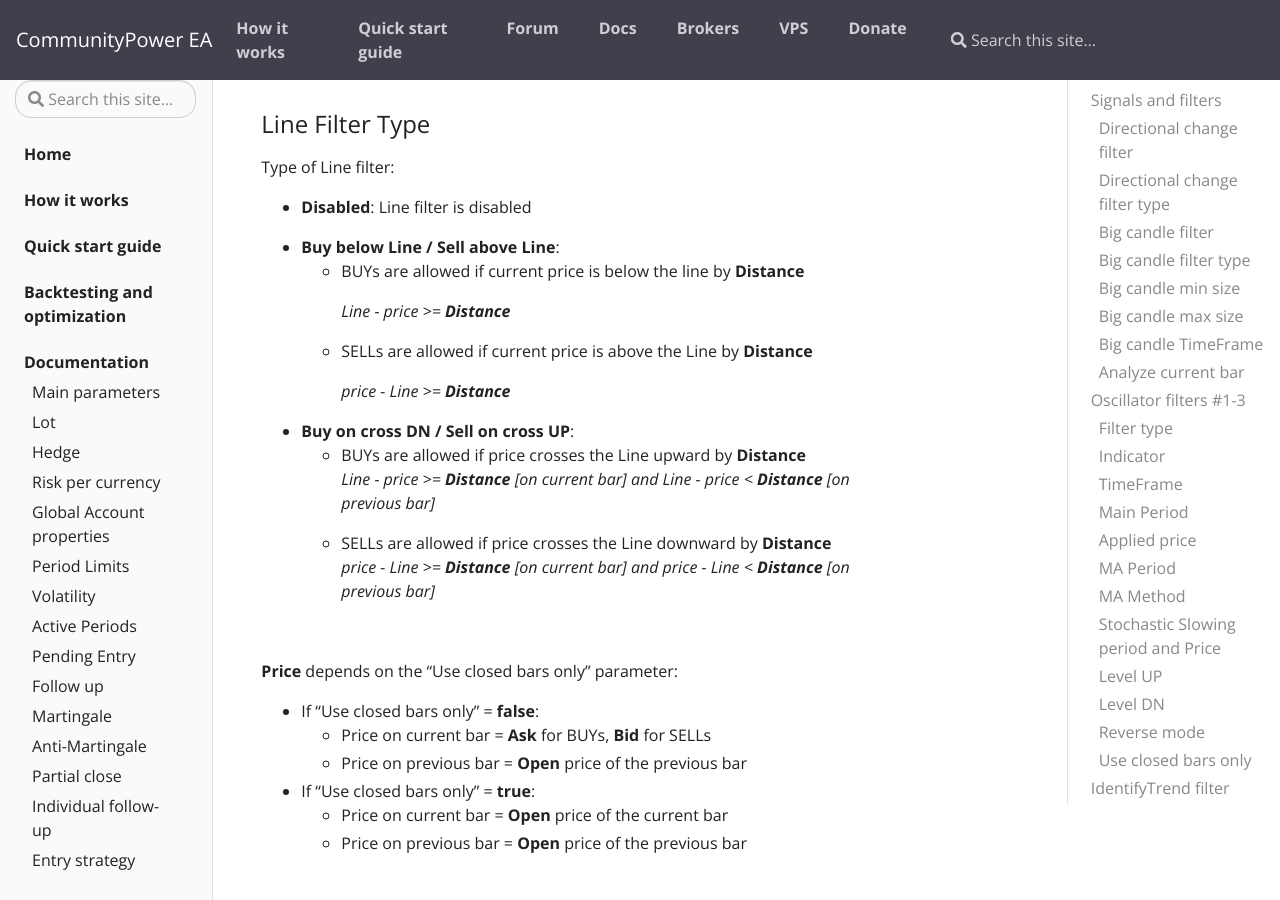
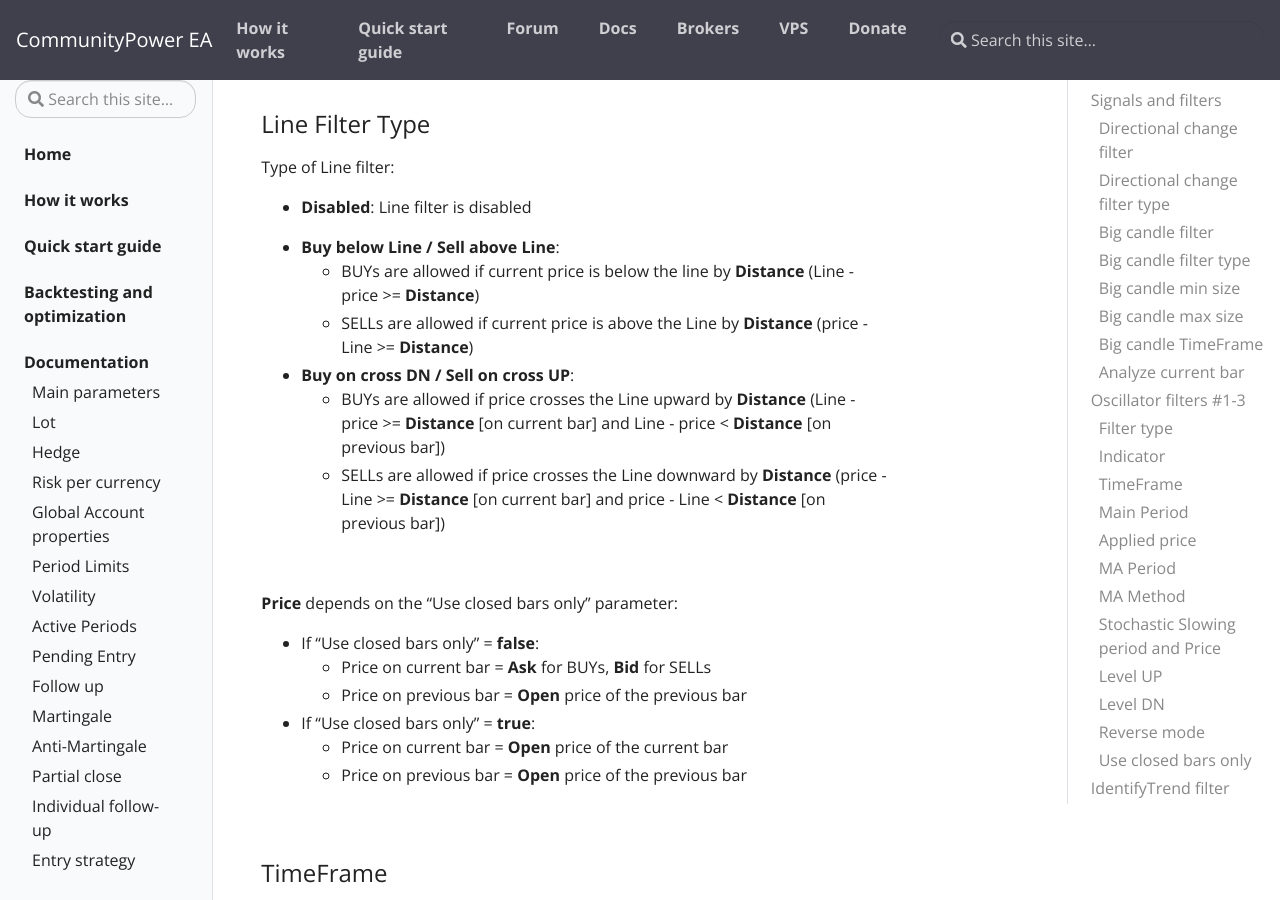
Before and after one commit to komposter/CommunityPowerEA.com, a Jekyll site: the page built from _docs/signals-and-filters.md, in a window 1280 px wide and 900 px high, scrolled down 17656 px. Built offline with Jekyll 4.4.1, drawn with Linux system fonts in a browser that asks for light colours.

Commit message:
Content change

```diff
--- a/_docs/signals-and-filters.md
+++ b/_docs/signals-and-filters.md
@@ -666,18 +666,12 @@
 * **Disabled**: Line filter is disabled
 
 * **Buy below Line / Sell above Line**:
-    * BUYs are allowed if current price is below the line by **Distance**
-
-      > _Line - price >= **Distance**_
-    * SELLs are allowed if current price is above the Line by **Distance**
-
-      > _price - Line >= **Distance**_
+    * BUYs are allowed if current price is below the line by **Distance** (Line - price >= **Distance**)
+    * SELLs are allowed if current price is above the Line by **Distance** (price - Line >= **Distance**)
 
 * **Buy on cross DN / Sell on cross UP**:
-    * BUYs are allowed if price crosses the Line upward by **Distance**<br />
-        > _Line - price >= **Distance** [on current bar] and Line - price < **Distance** [on previous bar]_
-    * SELLs are allowed if price crosses the Line downward by **Distance**<br />
-        > _price - Line >= **Distance** [on current bar] and price - Line < **Distance** [on previous bar]_
+    * BUYs are allowed if price crosses the Line upward by **Distance** (Line - price >= **Distance** [on current bar] and Line - price < **Distance** [on previous bar])
+    * SELLs are allowed if price crosses the Line downward by **Distance** (price - Line >= **Distance** [on current bar] and price - Line < **Distance** [on previous bar])
 
 <br />
 
@@ -686,6 +680,7 @@
  * If "Use closed bars only" = **false**:
    * Price on current bar = **Ask** for BUYs, **Bid** for SELLs
    * Price on previous bar = **Open** price of the previous bar
+
  * If "Use closed bars only" = **true**:
    * Price on current bar = **Open** price of the current bar
    * Price on previous bar = **Open** price of the previous bar
```
